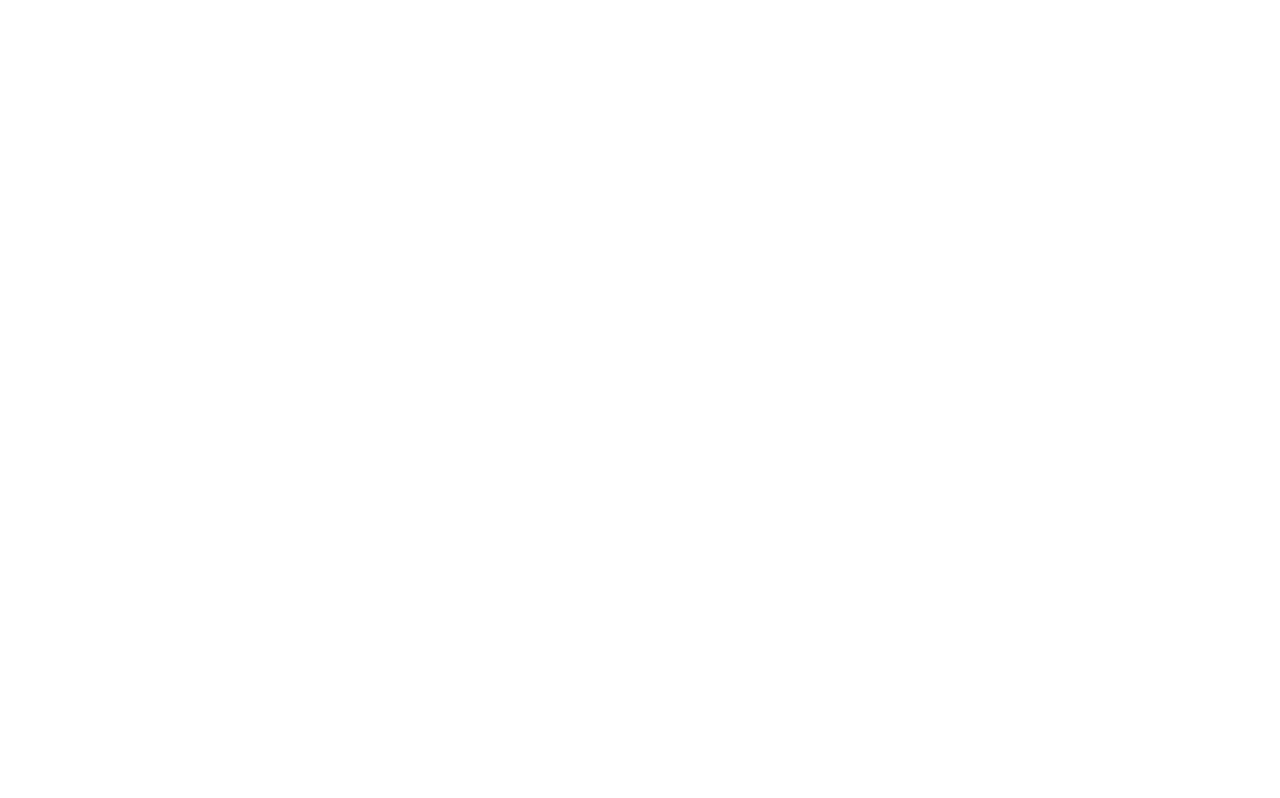
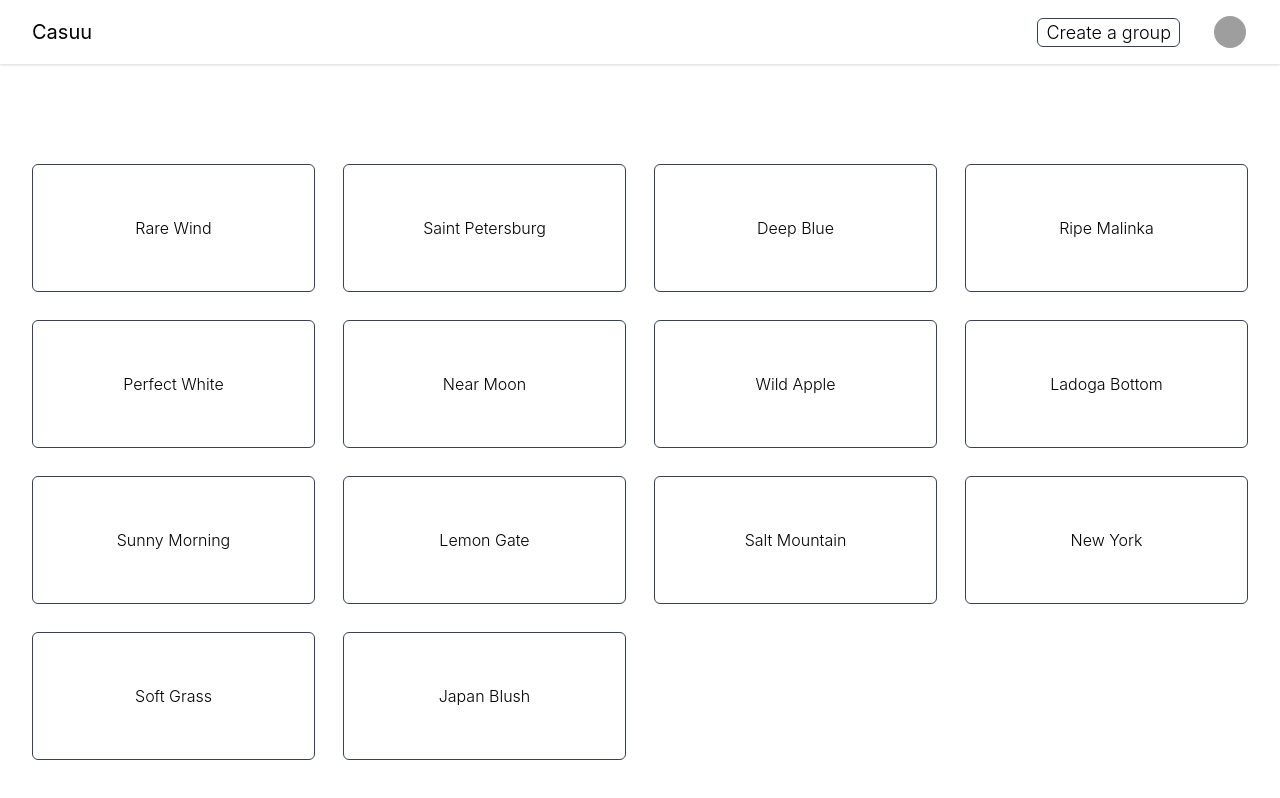
Before and after one commit to daoleno/casuu, a React (Create React App) app: page /content in a window 1280 px wide. Built offline with nearby package versions, Linux system fonts and the light colour scheme; grey boxes are pictures that could not be loaded.

Commit message:
Add content and create-group page

```diff
--- a/src/App.js
+++ b/src/App.js
@@ -3,6 +3,10 @@ import "./styles.css";
 import Home from "./home";
 import { Router } from "@reach/router";
 import Login from "./login";
+import data from "./data";
+import { RawCardList } from "./card";
+import Content from "./content";
+import CreateGroup from "./group";
 
 function App() {
   return (
@@ -11,8 +15,10 @@ function App() {
     //   <CardBox data={data} />
     // </div> */}
     <Router>
-      <Home path="/" abslote />
+      <Home path="/" />
       <Login path="/login" />
+      <Content path="/content" />
+      <CreateGroup path="/create-group" />
     </Router>
   );
 }
--- a/src/card.js
+++ b/src/card.js
@@ -58,7 +58,7 @@ function RawCard(props) {
   return (
     // <div className="cursor-pointer max-w-full max-h-full w-32 h-32  p-5 bg-white rounded-md shadow-solid">
     <div
-      className="grid content-center cursor-pointer h-32 bg-white rounded-md shadow-solid"
+      className="grid content-center cursor-pointer h-32 bg-white rounded-md border border-gray-700"
       onClick={() => {
         // setOpen(!open);
         if (props.content.children !== undefined) {
@@ -73,7 +73,7 @@ function RawCard(props) {
           ))}
         </div>
       ) : ( */}
-      <span className="font-bold text-center">{props.content.name}</span>
+      <span className="font-light text-center">{props.content.name}</span>
       {/* )} */}
     </div>
   );
@@ -82,7 +82,7 @@ function RawCard(props) {
 function RawCardList({ cards }) {
   const [data, setData] = useState(cards);
   return (
-    <div className="max-w-7xl mx-auto px-2 sm:px-4 lg:px-8 grid grid-cols-4 gap-7 p-5 mt-20 rounded-md cursor-pointer shadow-outline-gray">
+    <div className="max-w-7xl mx-auto px-2 sm:px-4 lg:px-8 grid grid-cols-4 gap-7 p-5 mt-20">
       {data.map((item) =>
         item.type === "child" ? (
           <FlipCard />
--- /dev/null
+++ b/src/content.js
@@ -0,0 +1,15 @@
+import React, { Fragment } from "react";
+import Nav from "./nav";
+import data from "./data";
+import { RawCardList } from "./card";
+
+function Content() {
+  return (
+    <Fragment>
+      <Nav isLogin />
+      <RawCardList cards={data} />
+    </Fragment>
+  );
+}
+
+export default Content;
--- /dev/null
+++ b/src/group.js
@@ -0,0 +1,33 @@
+import React, { Fragment } from "react";
+import Nav from "./nav";
+import { Link } from "@reach/router";
+
+function CreateGroup() {
+  return (
+    <Fragment>
+      <Nav isLogin />
+      <div className="min-h-screen bg-gray-50 flex flex-col justify-center py-12 sm:px-6 lg:px-8">
+        <div className="sm:mx-auto sm:w-full sm:max-w-md">
+          <h2 className="mt-6 text-center text-3xl leading-9 font-light text-gray-900">
+            Input Group Name
+          </h2>
+        </div>
+
+        <textarea className="mt-8 mx-auto h-48 w-96 rounded-lg border border-gray-700 px-4 py-4" />
+
+        <div class="mt-6 mx-auto">
+          <span class="block w-full rounded-md border border-gray-700">
+            <button
+              type="submit"
+              class="w-full flex justify-center py-2 px-4 border border-transparent text-xl font-lighter rounded-md text-black"
+            >
+              <Link to="/content">Submit</Link>
+            </button>
+          </span>
+        </div>
+      </div>
+    </Fragment>
+  );
+}
+
+export default CreateGroup;
--- a/src/login.js
+++ b/src/login.js
@@ -53,7 +53,7 @@ function Login() {
                   type="submit"
                   class="w-full flex justify-center py-2 px-4 border border-transparent text-sm font-thin rounded-md text-black bg-gray-300 hover:bg-gray-400 focus:outline-none focus:bg-gray-500 focus:shadow-outline-gray active:bg-gray-500 transition duration-150 ease-in-out"
                 >
-                  Sign in
+                  <Link to="/content">Sign in</Link>
                 </button>
               </span>
             </div>
--- a/src/nav.js
+++ b/src/nav.js
@@ -2,132 +2,26 @@ import React from "react";
 import "./styles.css";
 import { Link } from "@reach/router";
 
-function Nav() {
+function Nav({ isLogin }) {
   return (
     <nav className="bg-white shadow">
       <div className="max-w-7xl mx-auto px-2 sm:px-4 lg:px-8">
         <div className="flex justify-between h-16">
           <div className="flex px-2 lg:px-0">
             <div className="flex-shrink-0 flex items-center">
-              {/* <img
-                className="block lg:hidden h-8 w-auto"
-                src="/img/logos/workflow-mark-on-white.svg"
-                alt="Workflow logo"
-              />
-              <img
-                className="hidden lg:block h-8 w-auto"
-                src="/img/logos/workflow-logo-on-white.svg"
-                alt="Workflow logo"
-              /> */}
               <a href="/">
                 <h1 className="block w-auto text-xl">Casuu</h1>
               </a>
             </div>
           </div>
-          <div
-            class
-            Name="flex-1 flex items-center justify-center px-2 lg:ml-6 lg:justify-end"
-          >
-            {/* <div className="max-w-lg w-full lg:max-w-xs">
-              <label for="search" className="sr-only">
-                Search
-              </label>
-              <div className="relative">
-                <div className="absolute inset-y-0 left-0 pl-3 flex items-center pointer-events-none">
-                  <svg
-                    className="h-5 w-5 text-gray-400"
-                    fill="currentColor"
-                    viewBox="0 0 20 20"
-                  >
-                    <path
-                      fill-rule="evenodd"
-                      d="M8 4a4 4 0 100 8 4 4 0 000-8zM2 8a6 6 0 1110.89 3.476l4.817 4.817a1 1 0 01-1.414 1.414l-4.816-4.816A6 6 0 012 8z"
-                      clip-rule="evenodd"
-                    />
-                  </svg>
+          <div className="flex items-center text-lg">
+            {isLogin ? (
+              <div className="flex items-center align-middle">
+                <div className="rounded-md border border-gray-700 px-2 mr-4">
+                  <Link to="/create-group" className="font-light">
+                    Create a group
+                  </Link>
                 </div>
-                <input
-                  id="search"
-                  className="block w-full pl-10 pr-3 py-2 border border-gray-300 rounded-md leading-5 bg-white placeholder-gray-500 focus:outline-none focus:placeholder-gray-400 focus:border-blue-300 focus:shadow-outline-blue sm:text-sm transition duration-150 ease-in-out"
-                  placeholder="Search"
-                  type="search"
-                />
-              </div>
-            </div> */}
-          </div>
-          {/* <div className="flex items-center lg:hidden">
-            <button
-              className="inline-flex items-center justify-center p-2 rounded-md text-gray-400 hover:text-gray-500 hover:bg-gray-100 focus:outline-none focus:bg-gray-100 focus:text-gray-500 transition duration-150 ease-in-out"
-              aria-label="Main menu"
-              aria-expanded="false"
-            >
-              <svg
-                className="block h-6 w-6"
-                fill="none"
-                viewBox="0 0 24 24"
-                stroke="currentColor"
-              >
-                <path
-                  stroke-linecap="round"
-                  stroke-linejoin="round"
-                  stroke-width="2"
-                  d="M4 6h16M4 12h16M4 18h16"
-                />
-              </svg>
-              <svg
-                className="hidden h-6 w-6"
-                fill="none"
-                viewBox="0 0 24 24"
-                stroke="currentColor"
-              >
-                <path
-                  stroke-linecap="round"
-                  stroke-linejoin="round"
-                  stroke-width="2"
-                  d="M6 18L18 6M6 6l12 12"
-                />
-              </svg>
-            </button>
-          </div> */}
-          {/* <div className="hidden lg:ml-4 lg:flex lg:items-center">
-            <a href="/edit">
-              <button
-                className="flex-shrink-0 p-1 border-2 border-transparent text-gray-400 rounded-full hover:text-gray-500 focus:outline-none focus:text-gray-500 focus:bg-gray-100 transition duration-150 ease-in-out"
-                aria-label="Notifications"
-              >
-                <svg
-                  className="h-6 w-6"
-                  fill="currentColor"
-                  viewBox="0 0 20 20"
-                >
-                  <path
-                    fill-rule="evenodd"
-                    d="M10 3a1 1 0 011 1v5h5a1 1 0 110 2h-5v5a1 1 0 11-2 0v-5H4a1 1 0 110-2h5V4a1 1 0 011-1z"
-                    clip-rule="evenodd"
-                  ></path>
-                </svg>
-              </button>
-            </a>
-
-            <button
-              className="flex-shrink-0 p-1 border-2 border-transparent text-gray-400 rounded-full hover:text-gray-500 focus:outline-none focus:text-gray-500 focus:bg-gray-100 transition duration-150 ease-in-out"
-              aria-label="Notifications"
-            >
-              <svg
-                className="h-6 w-6"
-                fill="none"
-                viewBox="0 0 24 24"
-                stroke="currentColor"
-              >
-                <path
-                  stroke-linecap="round"
-                  stroke-linejoin="round"
-                  stroke-width="2"
-                  d="M15 17h5l-1.405-1.405A2.032 2.032 0 0118 14.158V11a6.002 6.002 0 00-4-5.659V5a2 2 0 10-4 0v.341C7.67 6.165 6 8.388 6 11v3.159c0 .538-.214 1.055-.595 1.436L4 17h5m6 0v1a3 3 0 11-6 0v-1m6 0H9"
-                />
-              </svg>
-            </button>
-
                 <div className="ml-4 relative flex-shrink-0">
                   <div>
                     <button
@@ -138,15 +32,16 @@ function Nav() {
                     >
                       <img
                         className="h-8 w-8 rounded-full"
-                    src="https://images.unsplash.com/photo-1472099645785-5658abf4ff4e?ixlib=rb-1.2.1&ixid=eyJhcHBfaWQiOjEyMDd9&auto=format&fit=facearea&facepad=2&w=256&h=256&q=80"
+                        src="https://source.unsplash.com/random"
                         alt=""
                       />
                     </button>
                   </div>
                 </div>
-          </div> */}
-          <div className="flex items-center text-lg">
+              </div>
+            ) : (
               <Link to="/login">Login</Link>
+            )}
           </div>
         </div>
       </div>
```
Lines whose indentation alone changed are shown as unchanged.
